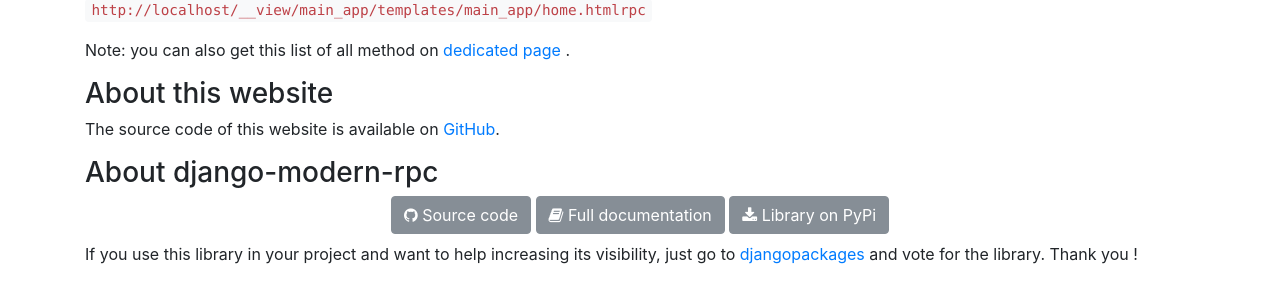
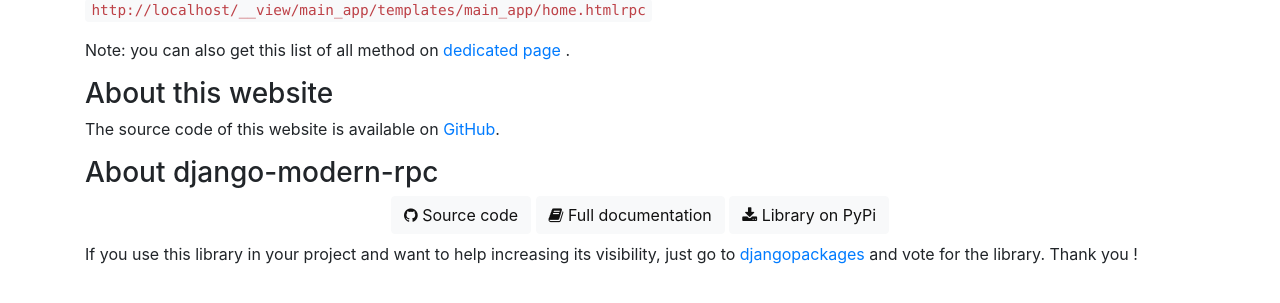
Before and after one commit to alorence/modernrpc_demo, a Django app: template main_app/templates/main_app/home.html in a window 1280 px wide. Shown: the part 236-539 px from the top of the page. Run offline with Django 3.2, Linux system fonts and the light colour scheme; the template is opened without the code that fills it, so the values that code supplies are empty; some libraries are stand-ins or nearby versions.

Commit message:
Minor fixes

```diff
--- a/main_app/templates/main_app/home.html
+++ b/main_app/templates/main_app/home.html
@@ -53,15 +53,15 @@
         <h3>About django-modern-rpc</h3>
 
         <div class="text-center mt-1">
-            <a class="btn btn-secondary" href="https://github.com/alorence/django-modern-rpc" role="button">
+            <a class="btn btn-light" href="https://github.com/alorence/django-modern-rpc" role="button">
                 <span class="fa fa-github" aria-hidden="true"></span>
                 Source code
             </a>
-            <a class="btn btn-secondary" href="http://django-modern-rpc.readthedocs.io/en/latest/" role="button">
+            <a class="btn btn-light" href="http://django-modern-rpc.readthedocs.io/en/latest/" role="button">
                 <span class="fa fa-book" aria-hidden="true"></span>
                 Full documentation
             </a>
-            <a class="btn btn-secondary" href="https://pypi.python.org/pypi/django-modern-rpc" role="button">
+            <a class="btn btn-light" href="https://pypi.python.org/pypi/django-modern-rpc" role="button">
                 <span class="fa fa-download" aria-hidden="true"></span>
                 Library on PyPi
             </a>
--- a/modernrpc_demo/settings.py
+++ b/modernrpc_demo/settings.py
@@ -30,7 +30,8 @@
 DEBUG = env('DEBUG')
 
 ALLOWED_HOSTS = [
-    'modernrpc.herokuapp.com'
+    'modernrpc.herokuapp.com',
+    'localhost', '127.0.0.1', '[::1]',
 ]
 
 
```
